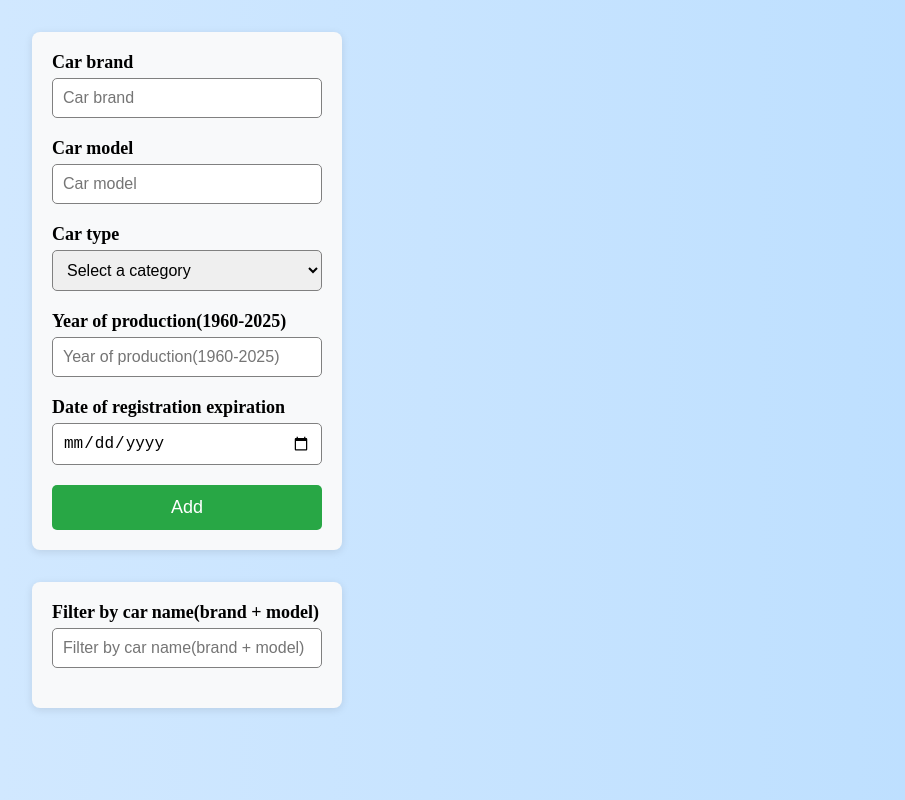
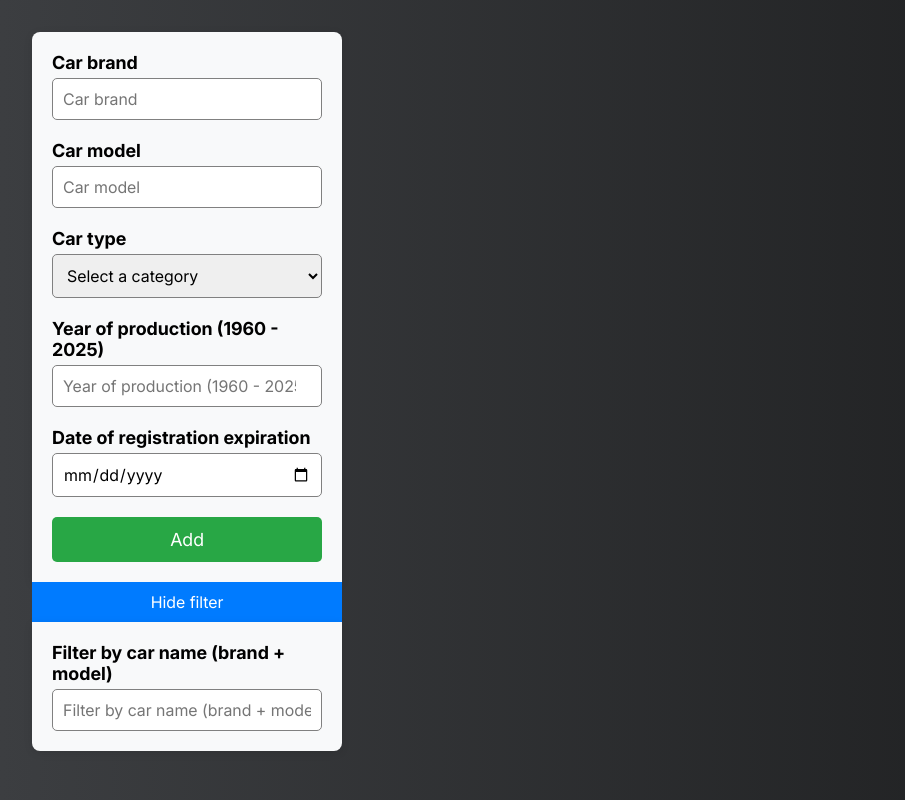
Before and after one commit to LukaZuljevic/Internship-14-CarDealership, a React (Vite) app in the folder Internship-14-CarDealership/: page / in a window 1280 px wide. Shown: the whole page, without its empty margins (0-905 px from the left). Built offline with nearby package versions, Linux system fonts and the light colour scheme.

Commit message:
Minor style changes

```diff
--- a/Internship-14-CarDealership/src/App.css
+++ b/Internship-14-CarDealership/src/App.css
@@ -1,13 +1,19 @@
+@font-face {
+  font-family: "Inter";
+  src: url(./styles/fonts/Inter.ttf);
+}
+
 * {
   margin: 0;
   padding: 0;
   box-sizing: border-box;
+  font-family: "Inter", sans-serif;
 }
 
 .main {
   display: flex;
   min-height: 100vh;
-  background: linear-gradient(to right, rgb(209, 232, 255), rgb(182, 220, 255));
+  background: linear-gradient(to right, rgb(60, 62, 65), rgb(25, 26, 27));
 }
 
 .form-and-filter {
@@ -15,6 +21,6 @@
   display: flex;
   flex-direction: column;
   align-items: center;
-  gap: 32px;
+  gap: 0px;
   padding: 32px;
 }
--- a/Internship-14-CarDealership/src/components/CarCard/CarCard.css
+++ b/Internship-14-CarDealership/src/components/CarCard/CarCard.css
@@ -2,7 +2,7 @@
   display: flex;
   flex-direction: column;
   justify-content: space-between;
-  background: rgba(253, 253, 253, 0.762);
+  background: rgba(255, 255, 255, 0.842);
   box-shadow: 0 4px 8px rgba(0, 0, 0, 0.1);
   border-radius: 12px;
   padding: 16px;
--- a/Internship-14-CarDealership/src/components/Filter/Filter.css
+++ b/Internship-14-CarDealership/src/components/Filter/Filter.css
@@ -1,7 +1,26 @@
 .filter {
   background-color: rgb(248, 249, 250);
   padding: 20px;
-  max-width: 600px;
-  border-radius: 8px;
+  border-radius: 0px 0px 8px 8px;
   box-shadow: 0 2px 8px rgba(0, 0, 0, 0.1);
+  width: 100%;
 }
+
+.filter-input {
+  margin: 0;
+  padding: 0;
+}
+
+.show-filter-button {
+  background-color: rgb(0, 123, 255);
+  color: white;
+  padding: 10px 20px;
+  font-size: 16px;
+  border: none;
+  cursor: pointer;
+  width: 100%;
+}
+
+.show-filter-button:hover {
+  background-color: rgb(0, 86, 179);
+}
--- a/Internship-14-CarDealership/src/components/Filter/Filter.jsx
+++ b/Internship-14-CarDealership/src/components/Filter/Filter.jsx
@@ -4,6 +4,7 @@ import "./Filter.css";
 
 function Filter({ carList, setFilteredCarList }) {
   const [carName, setCarName] = useState("");
+  const [isVisible, setIsVisible] = useState(true);
 
   const handleFilterChange = (e) => {
     const inputValue = e.target.value.toLowerCase();
@@ -18,15 +19,25 @@ function Filter({ carList, setFilteredCarList }) {
   };
 
   return (
+    <>
+      <button
+        className="show-filter-button"
+        onClick={() => setIsVisible(!isVisible)}
+      >
+        {isVisible ? "Hide filter" : "Show filter"}
+      </button>
+      {isVisible ? (
         <div className="filter">
           <Input
             type="text"
-        placeholder="Filter by car name(brand + model)"
+            placeholder="Filter by car name (brand + model)"
             name="filter"
             value={carName}
             onChange={handleFilterChange}
           />
         </div>
+      ) : null}
+    </>
   );
 }
 
--- a/Internship-14-CarDealership/src/components/Form/Form.css
+++ b/Internship-14-CarDealership/src/components/Form/Form.css
@@ -1,17 +1,12 @@
-.form-container {
-  display: flex;
-  flex-direction: column;
-  align-items: center;
-}
-
 .form {
   display: flex;
   flex-direction: column;
   background-color: rgb(248, 249, 250);
   padding: 20px;
-  border-radius: 8px;
+  border-radius: 8px 8px 0px 0px;
   box-shadow: 0 2px 8px rgba(0, 0, 0, 0.1);
-  max-width: 600px;
+  width: 100%;
+  gap: 20px;
 }
 
 .form button[type="submit"] {
--- a/Internship-14-CarDealership/src/components/Form/Form.jsx
+++ b/Internship-14-CarDealership/src/components/Form/Form.jsx
@@ -1,5 +1,4 @@
-import React from "react";
-import { useState } from "react";
+import React, { useState } from "react";
 import "./Form.css";
 import Input from "../Input/Input";
 import toast, { Toaster } from "react-hot-toast";
@@ -61,7 +60,6 @@ function Form({ setCarList }) {
   };
 
   return (
-    <div className="form-container">
     <form className="form" onSubmit={handleFormSubmit}>
       <Input
         type="text"
@@ -86,7 +84,7 @@ function Form({ setCarList }) {
       />
       <Input
         type="number"
-          placeholder="Year of production(1960-2025)"
+        placeholder="Year of production (1960 - 2025)"
         name="year"
         value={carData.year}
         onChange={handleInputChange}
@@ -101,7 +99,6 @@ function Form({ setCarList }) {
       <button type="submit">Add</button>
       <Toaster />
     </form>
-    </div>
   );
 }
 
--- a/Internship-14-CarDealership/src/components/Input/Input.css
+++ b/Internship-14-CarDealership/src/components/Input/Input.css
@@ -4,7 +4,6 @@
   border: 1px solid gray;
   border-radius: 5px;
   font-size: 16px;
-  margin-bottom: 20px;
   margin-top: 5px;
 }
 
```
Also changed, not shown: Internship-14-CarDealership/src/styles/fonts/Inter.ttf (added). Lines whose indentation alone changed are shown as unchanged.
